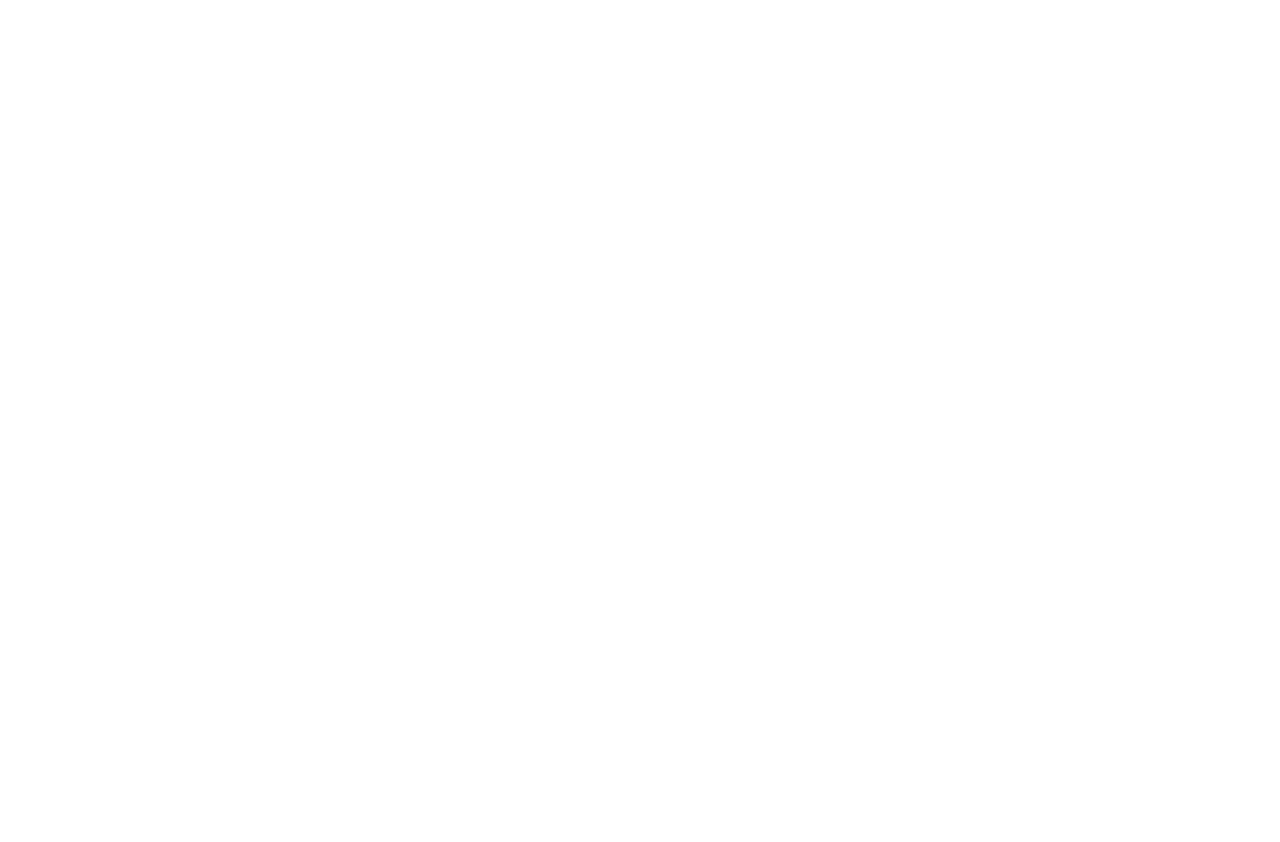
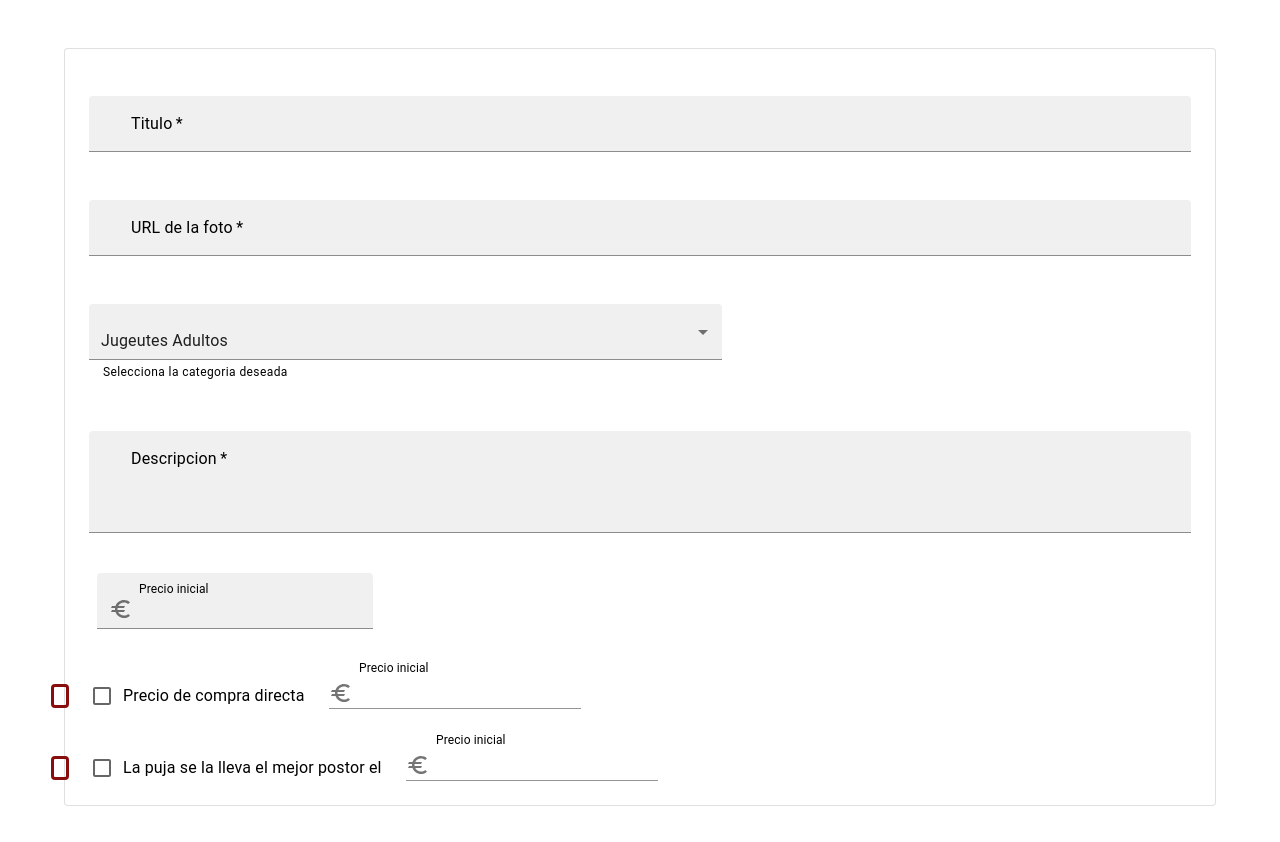
Before and after one commit to tomgreef/Eguay-dummy-app, a React (Create React App) app: page /addProduct in a window 1280 px wide. Before the commit this address had no page. Shown: the top 842 px of the page. Before the commit the page ends 800 px from the top, so only its background shows below. Built offline with nearby package versions, Linux system fonts and the light colour scheme.

Commit message:
Add product section completed

```diff
--- /dev/null
+++ b/src/components/addProduct/addProduct.tsx
@@ -0,0 +1,192 @@
+import * as React from 'react';
+import Grid from '@mui/material/Grid';
+import Typography from '@mui/material/Typography';
+import TextField from '@mui/material/TextField';
+import FormControlLabel from '@mui/material/FormControlLabel';
+import Checkbox from '@mui/material/Checkbox';
+import {Container, Paper , Divider, Box, FormControl, InputLabel, Input, InputAdornment, Stack } from '@mui/material';
+import { AccountCircle } from '@mui/icons-material';
+import EuroIcon from '@mui/icons-material/Euro';
+const currencies = [
+    {
+        value: 'Jugeutes Adultos',
+        label: 'Jugeutes Adultos',
+    },
+    {
+        value: 'Weed',
+        label: '*',
+    },
+    {
+        value: 'BTC',
+        label: '฿',
+    },
+    {
+        value: 'JPY',
+        label: '¥',
+    },
+];
+
+
+export default function AddressForm() {
+    const [currency, setCurrency] = React.useState('EUR');
+
+    const handleChange = (event: React.ChangeEvent<HTMLInputElement>) => {
+        setCurrency(event.target.value);
+    };
+    return (
+        <Container component="main"  sx={{mb: 4}}>
+            <Paper variant="outlined" sx={{my: {xs: 3, md: 6}, p: {xs: 2, md: 3}}}>
+
+
+                <Typography variant="h6" gutterBottom>
+
+                </Typography><Grid container spacing={3}>
+                <Grid item xs={12}  sx={{ ma : 4 }}>
+                    <TextField
+                        required
+                        id="Titulo"
+                        name="Titulo"
+                        label="Titulo"
+                        fullWidth
+                        margin="normal"
+                        autoComplete="given-name"
+                        variant="filled"/>
+
+                </Grid>
+                <Grid item xs={12} sx={{ ma : 4 }}>
+                    <TextField
+                        required
+                        id="URL"
+                        name="URL"
+                        label="URL de la foto"
+                        fullWidth
+                        margin="normal"
+                        autoComplete="family-name"
+                        variant="filled"/>
+                </Grid>
+                <Grid item xs={12} sm={7}  >
+                    <TextField
+                        id="filled-select-currency-native"
+                        select
+                        value={currency}
+                        onChange={handleChange}
+                        fullWidth
+                        inputProps={{min: 0}}
+                        margin="normal"
+                        SelectProps={{
+                            native: true,
+                        }}
+                        helperText="Selecciona la categoria deseada"
+                        variant="filled"
+                    >
+                        {currencies.map((option) => (
+                            <option key={option.value} value={option.value}>
+                                {option.label}
+                            </option>
+                        ))}
+                    </TextField>
+                </Grid>
+
+                <Grid item xs={12}>
+                    <TextField
+                        required
+                        id="Descripcion"
+                        name="Descripcion"
+                        label="Descripcion"
+                        fullWidth
+                        multiline
+                        rows={3}
+                        margin="normal"
+                        autoComplete="shipping address-line1"
+                        variant="filled"/>
+
+                </Grid>
+                <Grid item xs={12}>
+                    <Box sx={{ '& > :not(style)': { m: 1 } }}>
+                        <TextField
+                            id="input-with-icon-textfield"
+                            label="Precio inicial"
+
+                            InputProps={{
+                                startAdornment: (
+                                    <InputAdornment position="start">
+                                        <EuroIcon />
+                                    </InputAdornment>
+                                ),
+                            }}
+                            variant="filled"
+                        />
+
+                    </Box>
+                </Grid>
+                <Grid item xs={12} margin="normal"  >
+                    <Stack spacing={3}>
+                    <Grid container
+                          direction="row"
+                          justifyContent="flex-start"
+                          alignItems="flex-end"
+                          gap ={4}
+                    >
+                    <FormControlLabel
+                        sx={{ m: -1  }}
+                        control={<Checkbox color="secondary" name="PrecioDeCompra" value="yes"/>}
+                        label="Precio de compra directa"
+
+                    />
+                        <TextField
+                            id="input-with-icon-textfield"
+                            label="Precio inicial"
+
+                            InputProps={{
+                                startAdornment: (
+                                    <InputAdornment position="start">
+                                        <EuroIcon />
+                                    </InputAdornment>
+                                ),
+                            }}
+                            variant="standard"
+                        />
+
+
+                    </Grid>
+
+                    <Grid container
+                          direction="row"
+                          justifyContent="flex-start"
+                          alignItems="flex-end"
+                          margin="normal"
+                          gap ={4}
+                          sx={{ m: 0  }}
+                    >
+                        <FormControlLabel
+                            sx={{ m: -1  }}
+                            control={<Checkbox color="secondary" name="PrecioDeCompra" value="yes"/>}
+                            label="La puja se la lleva el mejor postor el "
+
+                        />
+                        <TextField
+                            id="input-with-icon-textfield"
+                            label="Precio inicial"
+
+                            InputProps={{
+                                startAdornment: (
+                                    <InputAdornment position="start">
+                                        <EuroIcon />
+                                    </InputAdornment>
+                                ),
+                            }}
+                            variant="standard"
+                        />
+
+                    </Grid>
+                    </Stack>
+                    </Grid>
+
+            </Grid>
+
+            </Paper>
+        </Container>
+
+
+    );
+}
--- a/src/index.tsx
+++ b/src/index.tsx
@@ -2,12 +2,13 @@
 import React from 'react';
 import ReactDOM from 'react-dom/client';
 import Index from './components/app/Index';
-import './index.css';
+// import './index.css';
 import reportWebVitals from './reportWebVitals';
 import { createTheme, ThemeProvider } from '@mui/material/styles';
 import Register from './components/register/Register'
 import CrearSubasta from './components/crearSubasta/CrearSubasta';
 import Login from './components/login/Login';
+import AddProduct from './components/addProduct/addProduct';
 
 const root = ReactDOM.createRoot(
   document.getElementById('root') as HTMLElement
@@ -43,6 +44,7 @@
           <Route path="/iniciarSesion" element={<Login />} />
           <Route path="/registrar" element={<Register />} />
           <Route path="/crearSubasta" element={<CrearSubasta />} />
+          <Route path="/addProduct" element={<AddProduct />} />
         </Routes>
       </Router>
     </ThemeProvider>
```
